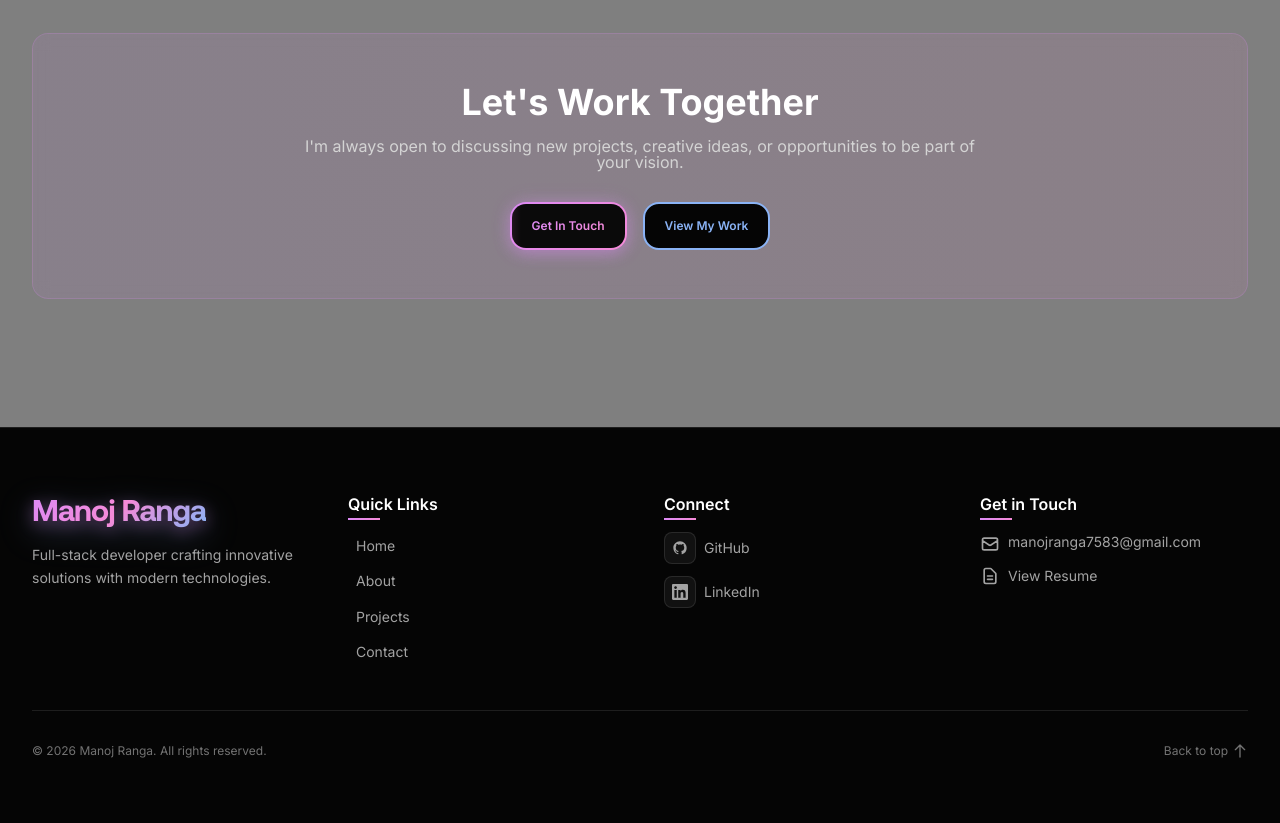
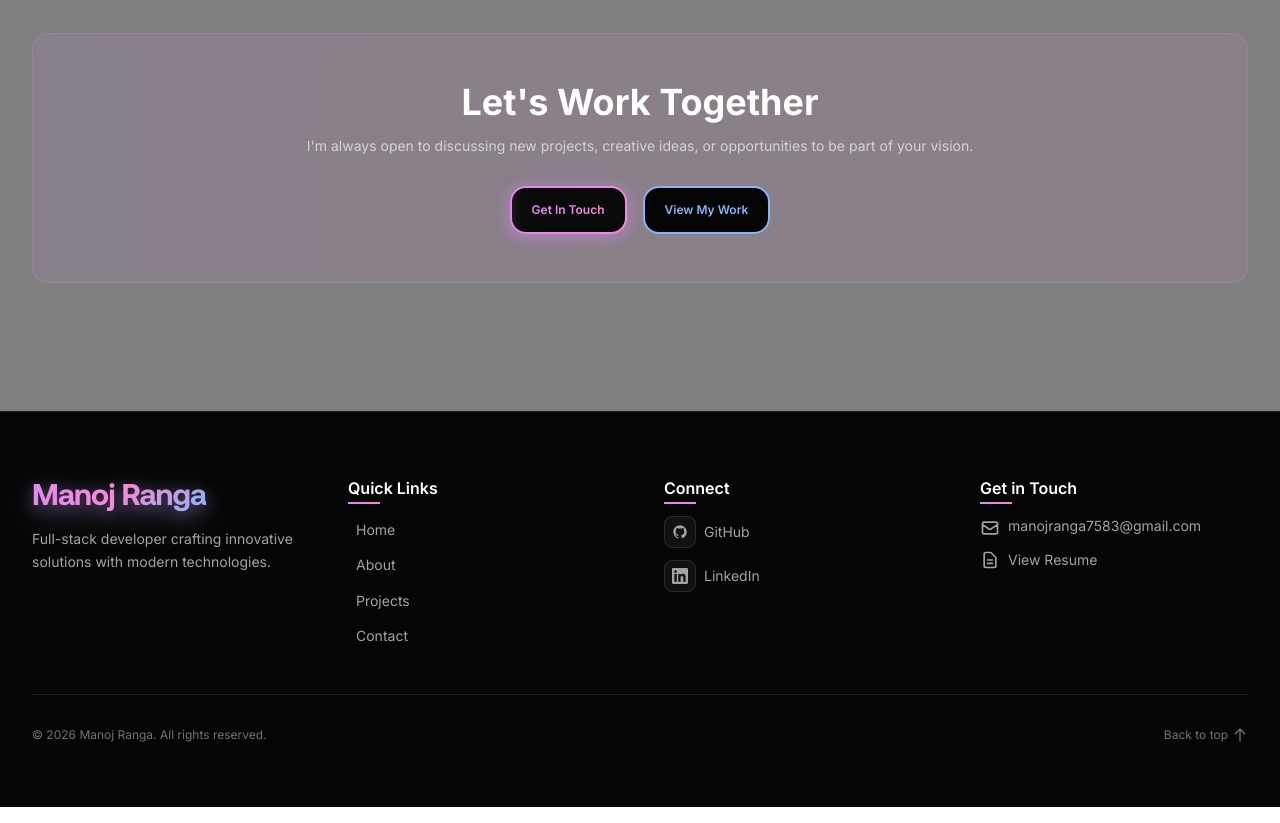
Before and after one commit to kgmanojranga/portfolio-manojranga, a React (Vite) app in the folder client/: page /about in a window 1280 px wide. Shown: the part 3600-4423 px from the top of the page. Built offline with nearby package versions, Linux system fonts and the light colour scheme.

Commit message:
chore: update LetsWorkTogether.tsx

```diff
--- a/client/src/components/sections/LetsWorkTogether.tsx
+++ b/client/src/components/sections/LetsWorkTogether.tsx
@@ -7,7 +7,7 @@ const LetsWorkTogether = () => {
         <h2 className="text-3xl md:text-4xl font-bold text-white mb-4">
           Let's Work Together
         </h2>
-        <p className="text-neutral-300 mb-8 max-w-2xl mx-auto">
+        <p className="text-neutral-300 mb-8 max-w-2xl mx-auto text-[12px] md:text-[14px] leading-4">
           I'm always open to discussing new projects, creative ideas, or
           opportunities to be part of your vision.
         </p>
```
